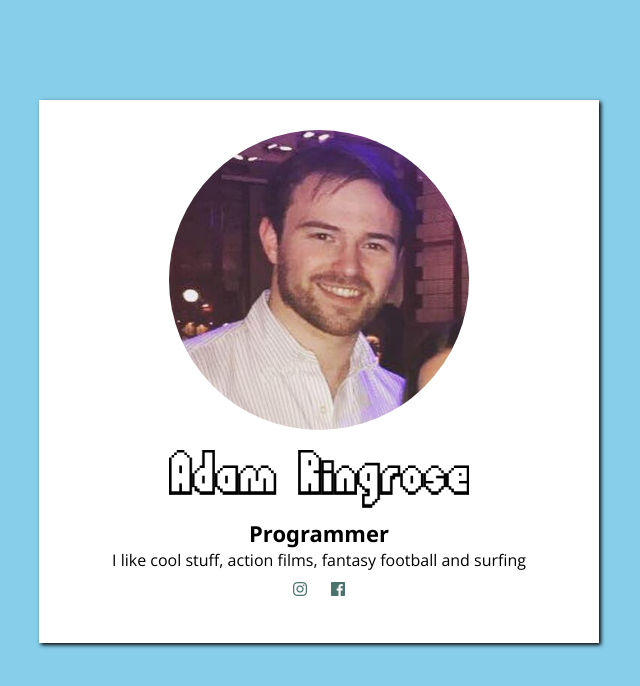
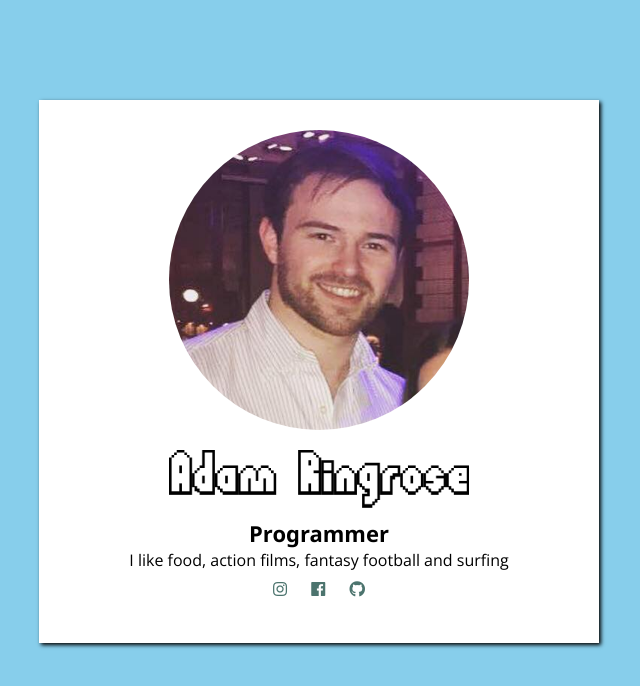
Before and after one commit to whatsyerpoison1/adam-first-profile-page, a plain HTML site: page index.html in a window 1280 px wide. Shown: the whole page, without its empty margins (351-991 px from the left). Drawn offline with nearby package versions, Linux system fonts and the light colour scheme.

Commit message:
added github icon

```diff
--- a/index.html
+++ b/index.html
@@ -19,13 +19,15 @@
           Programmer
         </h2>
         <p class="text-center">
-      I like cool stuff, action films, fantasy football and surfing
+      I like food, action films, fantasy football and surfing
         </p>
         <ul class="list-inline">
           <li><a href="https://www.instagram.com/ajringrose1/" target="_blank"><i class="fab fa-instagram"></i>
           </a></li>
           <li><a href="https://www.facebook.com/adam.ringrose.35/" target="_blank"><i class="fab fa-facebook"></i>
-          </li>
+          </a></li>
+          <li><a href="https://github.com/whatsyerpoison1" target="_blank"><i class="fab fa-github"></i>
+          </a></li>
         </ul>
     </div>
   </div>
```
